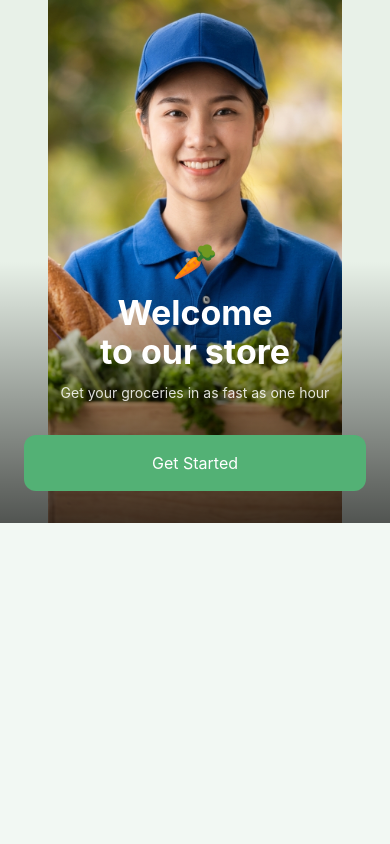
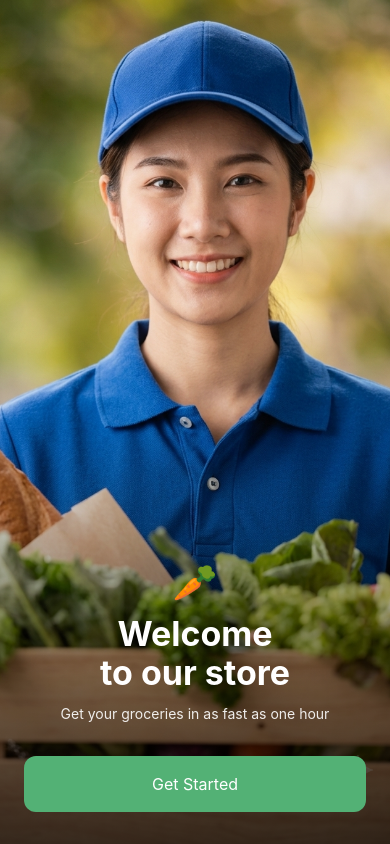
Before and after one commit to PriyankaDas856/ahoum-grocery, a React (Vite) app: page /welcome in a window 390 px wide. Built offline with nearby package versions, Linux system fonts and the light colour scheme; no server answers.

Commit message:
fix: improve responsive welcome screen

```diff
--- a/src/pages/Welcome.tsx
+++ b/src/pages/Welcome.tsx
@@ -7,22 +7,19 @@ function Welcome() {
     <div className="min-h-screen bg-[#F2F8F3]">
       <div className="mx-auto flex min-h-screen w-full max-w-[1440px] flex-col lg:flex-row">
         {/* Image section */}
-        <div className="relative h-[62vh] min-h-[500px] w-full overflow-hidden bg-[#E8F1E8] lg:h-screen lg:w-[55%]">
-          {/* Soft background */}
-          <div className="absolute inset-0 bg-[#E8F1E8]" />
-
-          {/* Full grocery person image */}
+        <div className="relative h-screen min-h-[600px] w-full overflow-hidden bg-[#E8F1E8] lg:h-screen lg:w-[55%]">
+          {/* Grocery person image */}
           <img
             src="/images/grocery-person.png"
             alt="Grocery delivery person"
-            className="relative z-10 h-full w-full object-contain object-center"
+            className="absolute inset-0 h-full w-full object-cover object-center"
           />
 
-          {/* Mobile overlay */}
-          <div className="absolute inset-0 z-20 bg-gradient-to-t from-black/65 via-transparent to-transparent lg:hidden" />
+          {/* Dark gradient for mobile readability */}
+          <div className="absolute inset-0 z-10 bg-gradient-to-t from-black/70 via-black/5 to-transparent lg:hidden" />
 
-          {/* Mobile text */}
-          <div className="absolute inset-x-0 bottom-8 z-30 px-6 text-center text-white lg:hidden">
+          {/* Mobile content */}
+          <div className="absolute inset-x-0 bottom-8 z-20 px-6 text-center text-white lg:hidden">
             <div className="mb-3 text-4xl">
               🥕
             </div>
@@ -33,7 +30,7 @@ function Welcome() {
               to our store
             </h1>
 
-            <p className="mt-3 text-sm text-white/85">
+            <p className="mt-3 text-sm text-white/90">
               Get your groceries in as fast as one hour
             </p>
 
```
